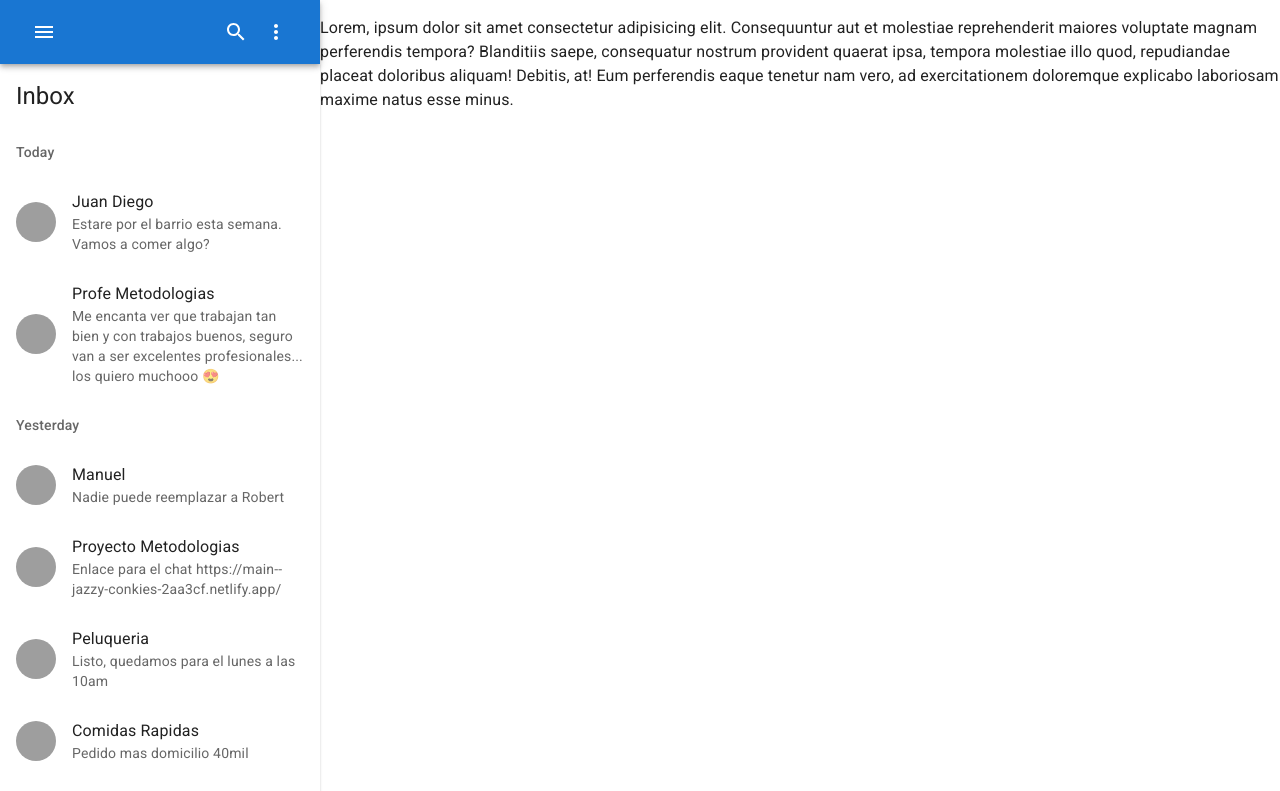
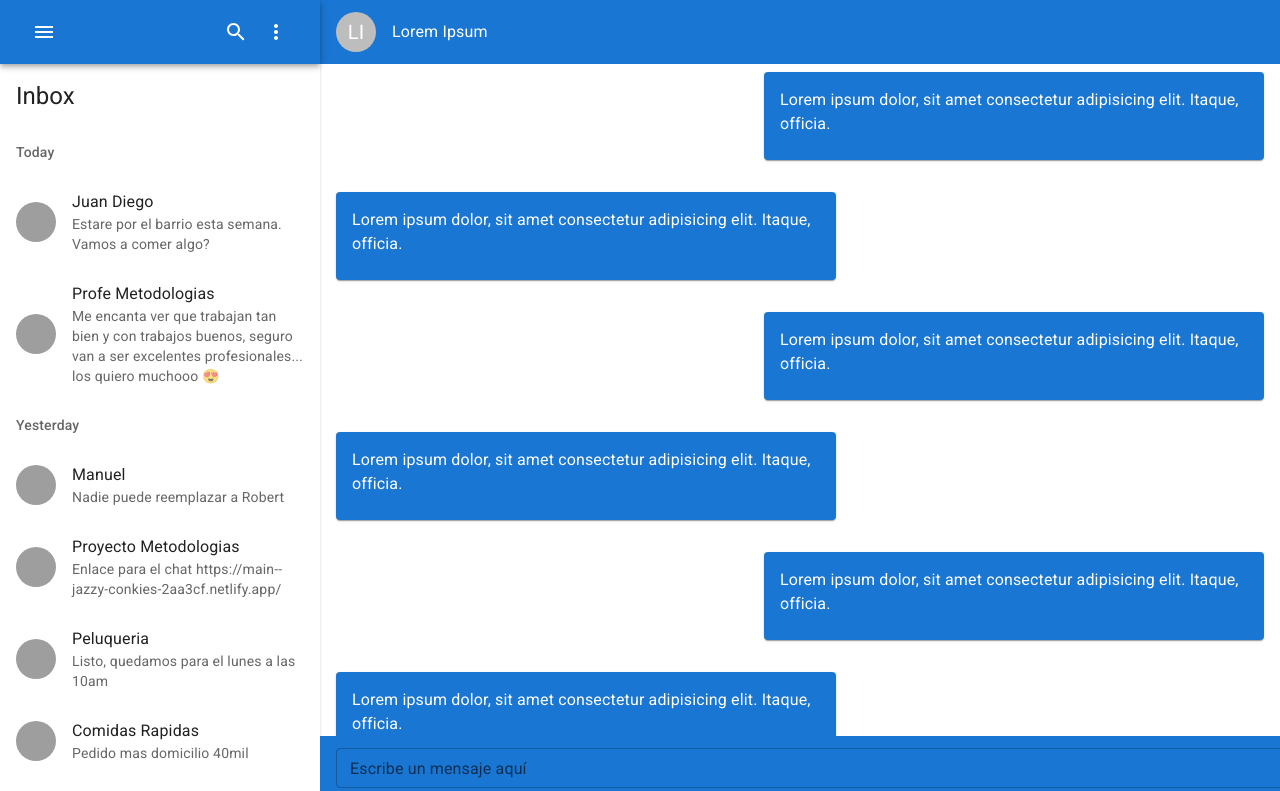
Before and after one commit to noble07/noirbox-app, a React (Vite) app: page / in a window 1280 px wide. Shown: the top 791 px of the page. Built offline with nearby package versions, Linux system fonts and the light colour scheme; grey boxes are pictures that could not be loaded.

Commit message:
Add: Message Cards

```diff
--- /dev/null
+++ b/src/Components/ChatContent.jsx
@@ -0,0 +1,67 @@
+import { Box } from "@mui/system"
+import { Card, CardContent } from "@mui/material"
+
+const messages = [
+  {
+    message: 'Lorem ipsum dolor, sit amet consectetur adipisicing elit. Itaque, officia.'
+  },
+  {
+    message: 'Lorem ipsum dolor, sit amet consectetur adipisicing elit. Itaque, officia.'
+  },
+  {
+    message: 'Lorem ipsum dolor, sit amet consectetur adipisicing elit. Itaque, officia.'
+  },
+  {
+    message: 'Lorem ipsum dolor, sit amet consectetur adipisicing elit. Itaque, officia.'
+  },
+  {
+    message: 'Lorem ipsum dolor, sit amet consectetur adipisicing elit. Itaque, officia.'
+  },
+  {
+    message: 'Lorem ipsum dolor, sit amet consectetur adipisicing elit. Itaque, officia.'
+  },
+  {
+    message: 'Lorem ipsum dolor, sit amet consectetur adipisicing elit. Itaque, officia.'
+  },
+  {
+    message: 'Lorem ipsum dolor, sit amet consectetur adipisicing elit. Itaque, officia.'
+  },
+]
+
+const ChatContent = () => {
+  return (
+    <Box
+      sx={{
+        width: '100%',
+        display: 'flex',
+        flexDirection: 'column',
+        padding: '.5rem 1rem'
+      }}
+    >
+      {
+        messages.map(({message}, i) => {
+
+          console.log(++i)
+
+          return (
+            <Card
+              style={{backgroundColor: "#1976d2", color: "white"}}
+              sx={{
+                minWidth: 275,
+                maxWidth: 500,
+                marginBottom: '2rem',
+                alignSelf: ++i % 2 === 0 ? 'flex-end' : 'flex-start'
+              }}
+            >
+              <CardContent>
+                {message}
+              </CardContent>
+            </Card>
+          )
+        })
+      }
+    </Box>
+  )
+}
+
+export default ChatContent
--- /dev/null
+++ b/src/Components/ChatHeader.css
@@ -0,0 +1,11 @@
+.avatar-group {
+  display: flex;
+  align-items: center;
+}
+
+.avatar-group p {
+  margin: 0;
+  padding: 0;
+  margin-left: 1rem;
+  color: white;
+}
--- /dev/null
+++ b/src/Components/ChatHeader.jsx
@@ -0,0 +1,24 @@
+import { Avatar } from '@mui/material'
+import { Box } from '@mui/system'
+import './ChatHeader.css'
+
+const ChatHeader = () => {
+  return (
+    <Box
+      sx={{
+        width: '100%',
+        height: '4rem',
+        backgroundColor: '#1976d2',
+        display: 'flex',
+        padding: '.5rem 1rem'
+      }}
+    >
+      <div className="avatar-group">
+        <Avatar>LI</Avatar>
+        <p>Lorem Ipsum</p>
+      </div>
+    </Box>
+  )
+}
+
+export default ChatHeader
--- /dev/null
+++ b/src/Components/ChatInput.css
@@ -0,0 +1,3 @@
+.css-1n4twyu-MuiInputBase-input-MuiOutlinedInput-input {
+  color: white !important;
+}
--- /dev/null
+++ b/src/Components/ChatInput.jsx
@@ -0,0 +1,40 @@
+import { Box } from "@mui/system"
+import { Button, TextField } from "@mui/material"
+import SendIcon from '@mui/icons-material/Send';
+
+import './ChatInput.css'
+
+const ChatInput = () => {
+  return (
+    <Box
+      sx={{
+        width: '100%',
+        height: '4rem',
+        backgroundColor: '#1976d2',
+        display: 'flex',
+        alignItems: 'center',
+        padding: '.5rem 1rem',
+        position: 'fixed',
+        bottom: 0
+      }}
+    >
+      <TextField
+        size="small"
+        id="message"
+        name="message"
+        label="Escribe un mensaje aquí"
+        sx={{
+          width: '60rem',
+          marginRight: '1rem'
+        }}
+      />
+
+      <Button variant="outlined" color="secondary" size="large" endIcon={<SendIcon />}>
+        Enviar
+      </Button>
+
+    </Box>
+  )
+}
+
+export default ChatInput
--- a/src/pages/Home.jsx
+++ b/src/pages/Home.jsx
@@ -1,4 +1,7 @@
 import { Grid } from '@mui/material'
+import ChatContent from '../Components/ChatContent'
+import ChatHeader from '../Components/ChatHeader'
+import ChatInput from '../Components/ChatInput'
 import SideBar from '../Components/SideBar'
 
 const Home = () => {
@@ -9,7 +12,9 @@ const Home = () => {
           <SideBar />
         </Grid>
         <Grid item xs={9} >
-          <p>Lorem, ipsum dolor sit amet consectetur adipisicing elit. Consequuntur aut et molestiae reprehenderit maiores voluptate magnam perferendis tempora? Blanditiis saepe, consequatur nostrum provident quaerat ipsa, tempora molestiae illo quod, repudiandae placeat doloribus aliquam! Debitis, at! Eum perferendis eaque tenetur nam vero, ad exercitationem doloremque explicabo laboriosam maxime natus esse minus.</p>
+          <ChatHeader />
+          <ChatContent />
+          <ChatInput />
         </Grid>
       </Grid>
     </>
```
Also changed, not shown: src/Components/Chat.jsx (deleted, +0 -17 lines).
